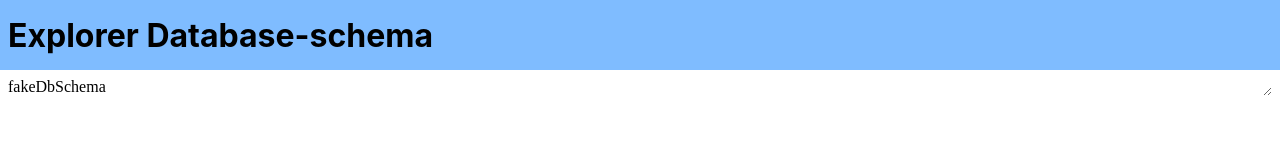
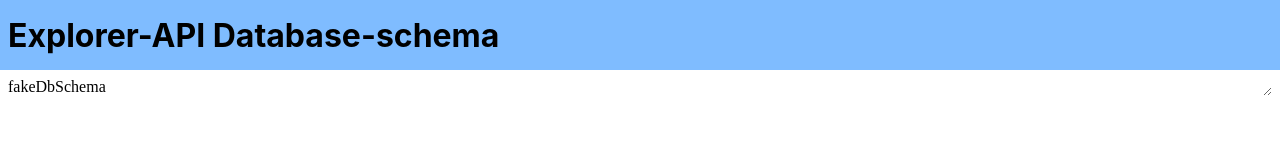
Before and after one commit to teco-kit/explorer-backend, a website: page docs/dbSchema.html in a window 1280 px wide. Drawn offline with Linux system fonts and the light colour scheme.

Commit message:
Updated documentation

```diff
--- a/docs/dbSchema.html
+++ b/docs/dbSchema.html
@@ -36,7 +36,7 @@
   </head>
   <body>
     <div class="header">
-      <h1 class="caption">Explorer Database-schema</h1>
+      <h1 class="caption">Explorer-API Database-schema</h1>
     </div>
     <div class="svgContainer">fakeDbSchema</div>
   </body>
```
